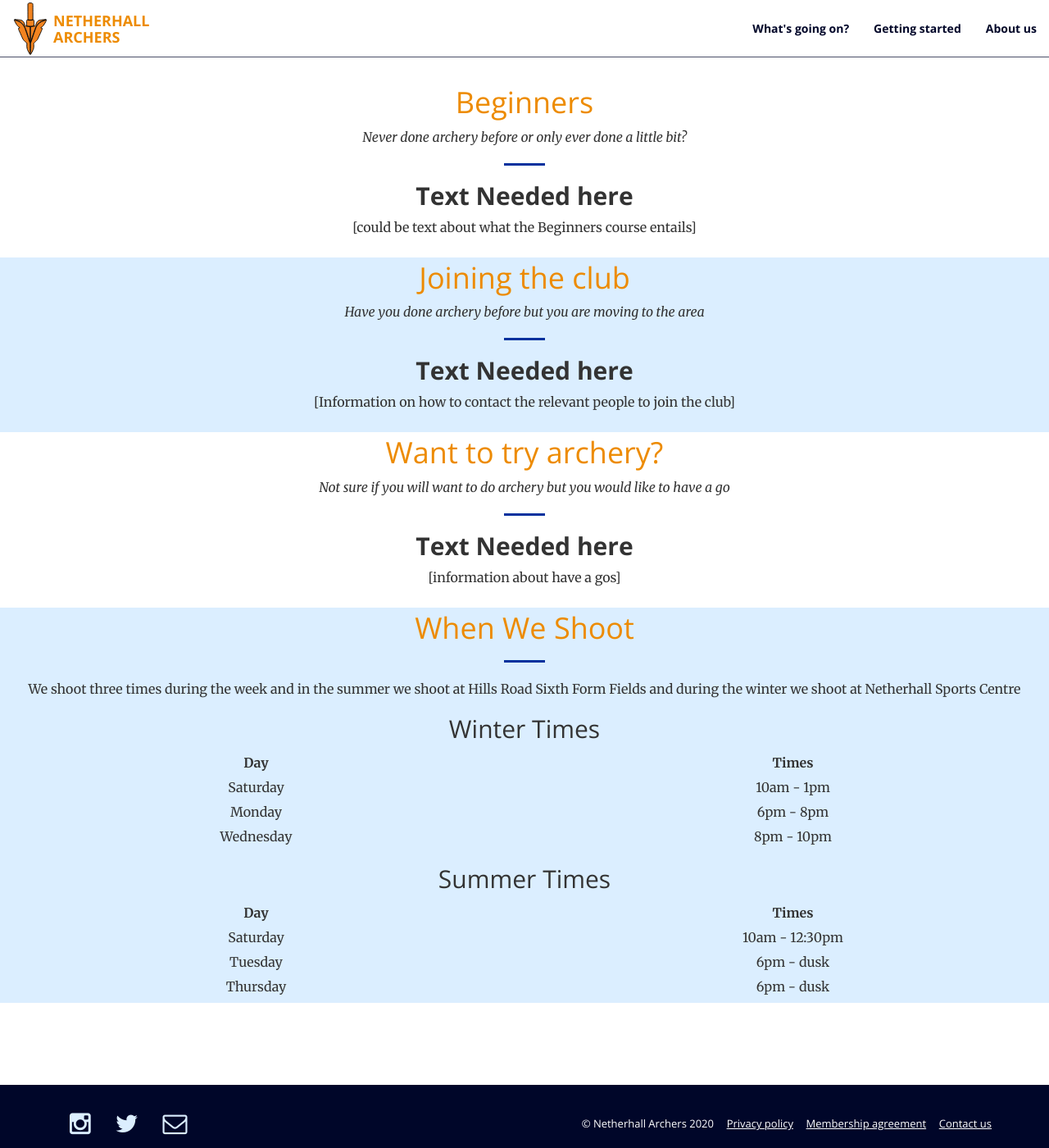
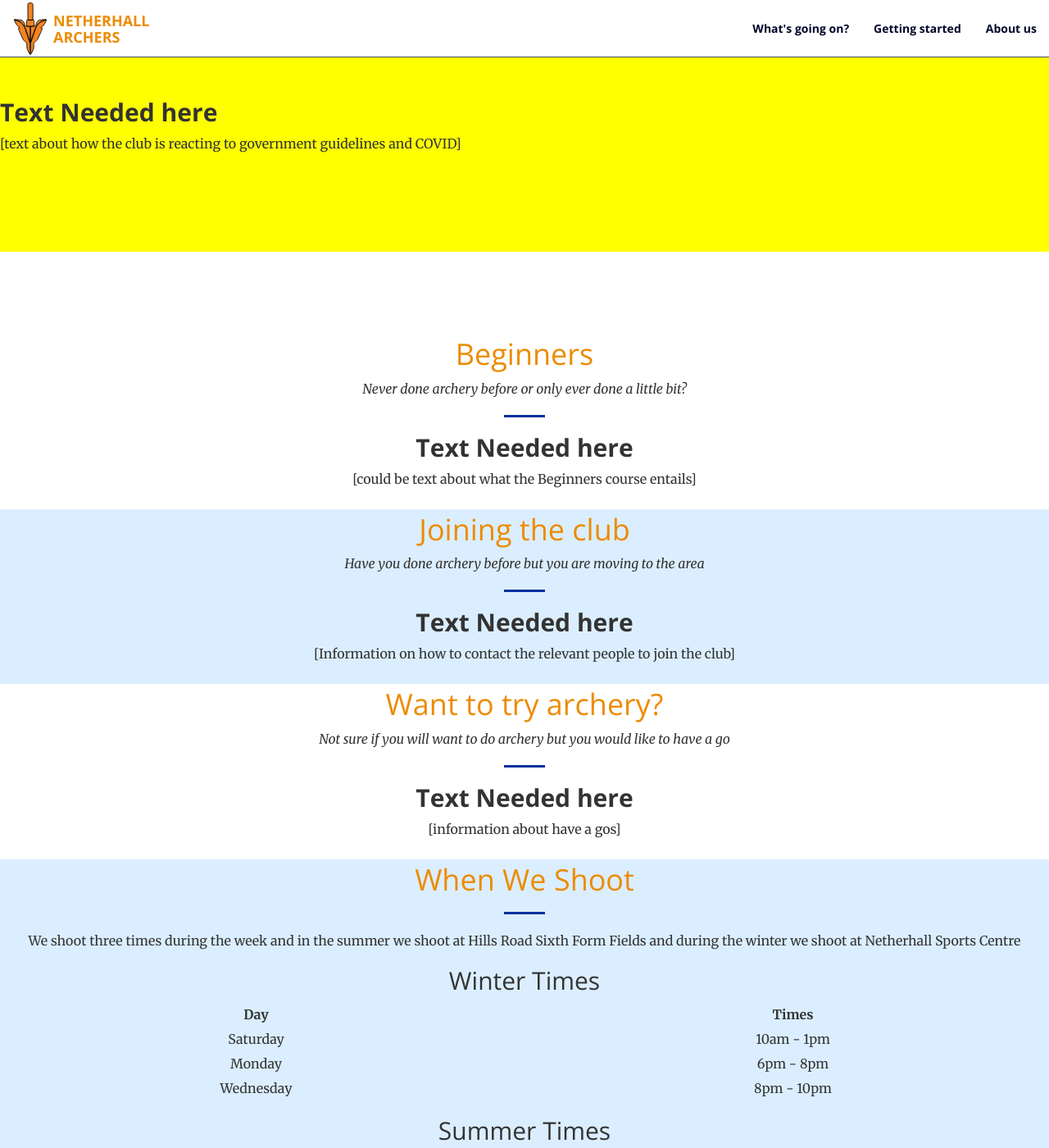
Before and after one commit to afpettigrew/netherhallarcherswebsite, a Jekyll site: the page built from getting-started.html, in a window 1280 px wide and 1400 px high. Shown: the whole window at 82% size. Built offline with Jekyll 4.4.1, drawn with Linux system fonts in a browser that asks for light colours.

Commit message:
added covid banner to getting started page

```diff
--- a/_includes/covid-banner.html
+++ b/_includes/covid-banner.html
@@ -1 +1,4 @@
-{% include placeholder.html %}
+<section class="COVID">
+  {% include placeholder.html %}
+  <p>[text about how the club is reacting to government guidelines and COVID]</p>
+</section>
--- a/_sass/_extra.scss
+++ b/_sass/_extra.scss
@@ -95,3 +95,7 @@ article {
   padding-top: 5;
   padding-bottom: 5;
 }
+
+.COVID {
+  background-color: yellow;
+}
--- a/getting-started.html
+++ b/getting-started.html
@@ -1,6 +1,7 @@
 ---
 layout: page-alternate
 ---
+{% include covid-banner.html %}
 <section>
   <article>
     <div class="row text-center">
```
